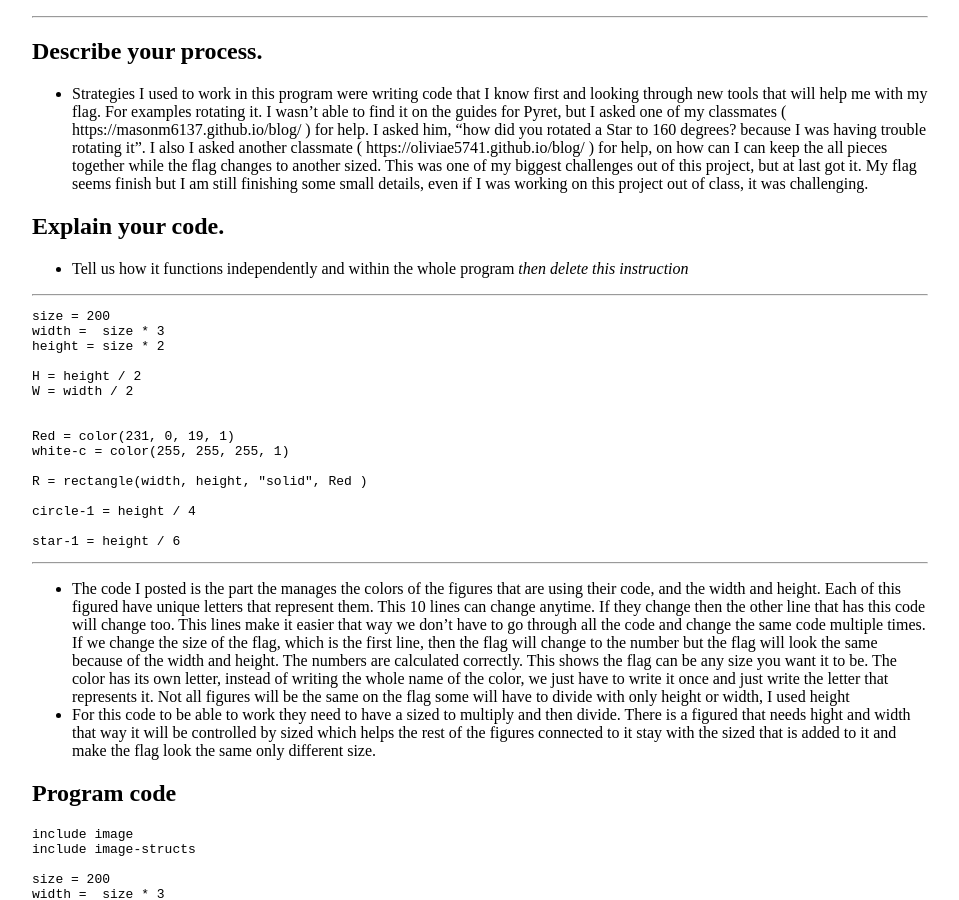
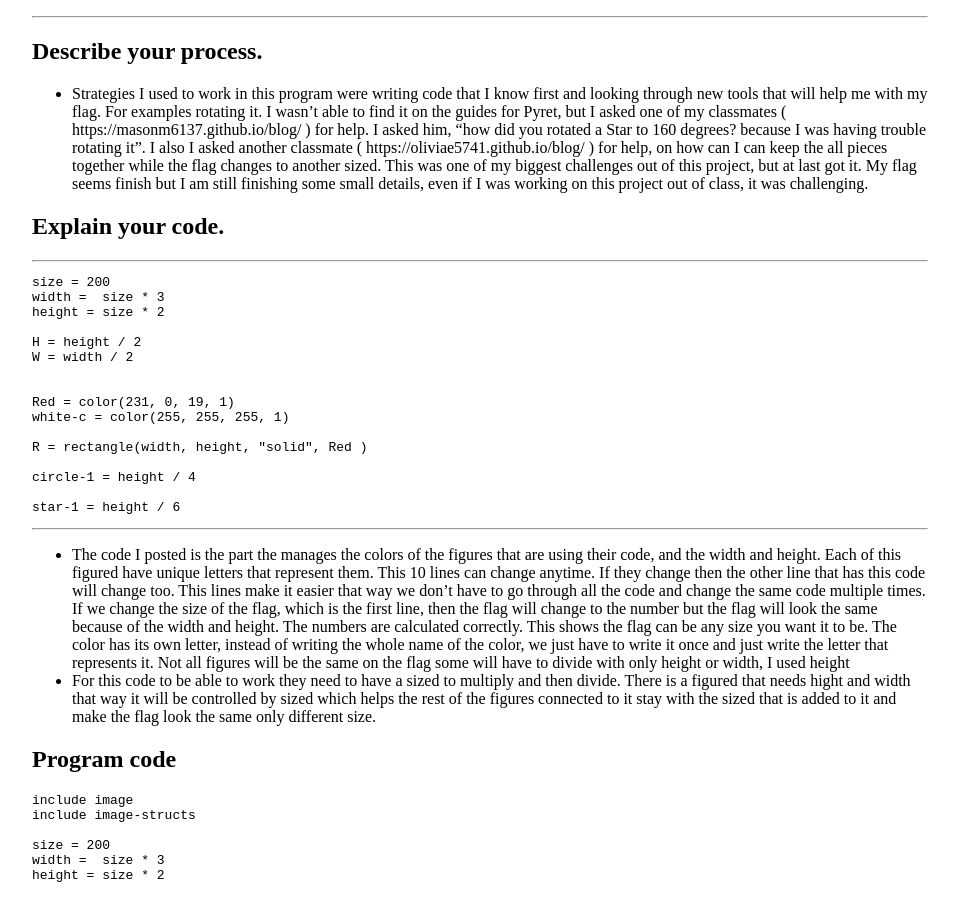
Before and after one commit to erikac2875/erikac2875.github.io, a Jekyll site: the page built from _posts/2018-12-21-flag-project.md, in a window 1280 px wide and 900 px high, scrolled down 931 px. Shown: the whole window, without its empty margins (160-1119 px from the left). Built offline with Jekyll 4.4.1, drawn with Linux system fonts in a browser that asks for light colours.

Commit message:
Update 2018-12-21-flag-project.md

```diff
--- a/_posts/2018-12-21-flag-project.md
+++ b/_posts/2018-12-21-flag-project.md
@@ -24,7 +24,6 @@ date: 2018-12-21
 ( https://masonm6137.github.io/blog/ ) for help. I asked him, "how did you rotated a Star to 160 degrees? because I was having trouble rotating it". I also I asked another classmate ( https://oliviae5741.github.io/blog/ ) for help, on how can I can keep the all pieces together while the flag changes to another sized. This was one of my biggest challenges out of this project, but at last got it. My flag seems finish but I am still finishing some small details, even if I was working on this project out of class, it was challenging.
 
 ## Explain your code.
--   Tell us how it functions independently and within the whole program _then delete this instruction_
 
 * * *
 
```
